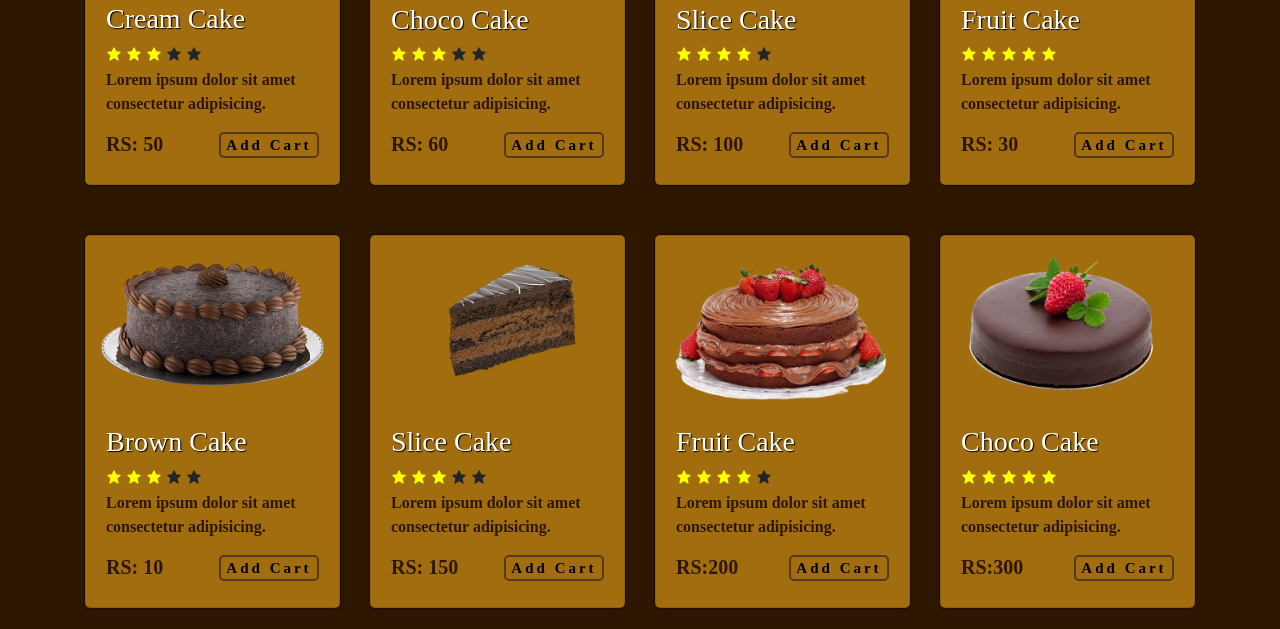
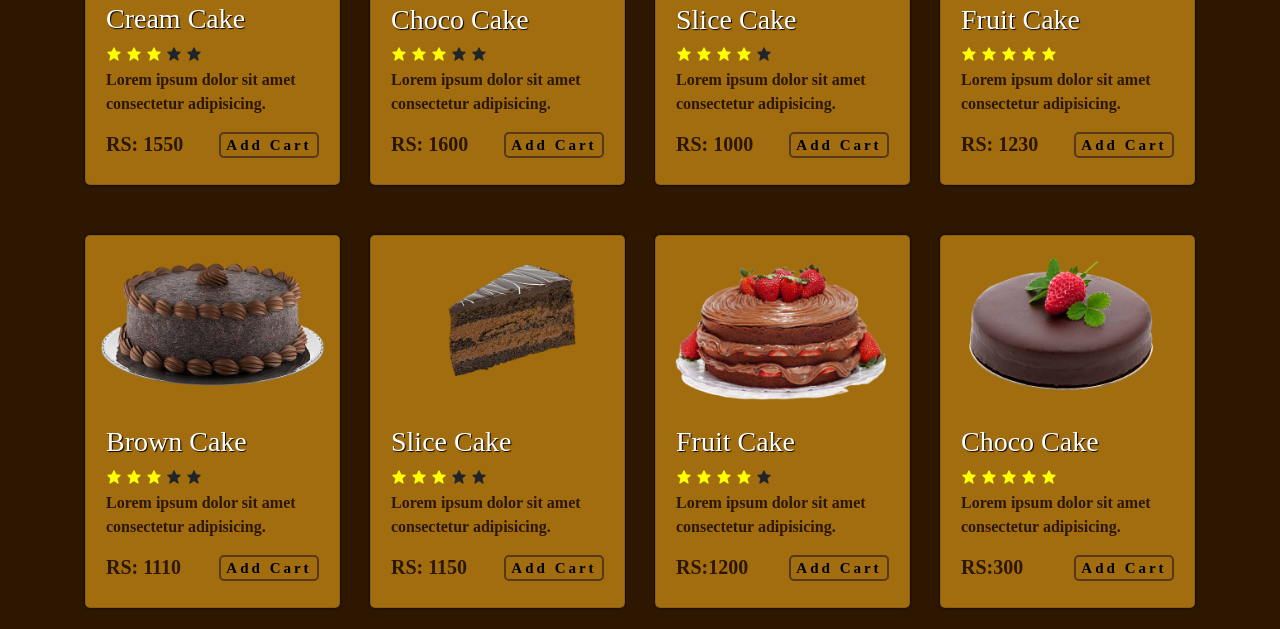
Before and after one commit to Beginnerdevelopers/Cake-Website-3, a plain HTML site: page index.html in a window 1280 px wide. Shown: the part 1960-2589 px from the top of the page. Drawn offline with nearby package versions, Linux system fonts and the light colour scheme; a web font is replaced by a local one.

Commit message:
Update the Price

```diff
--- a/index.html
+++ b/index.html
@@ -158,7 +158,7 @@
                           <i class="bx bxs-star "></i>
                         </div>
                         <p>Lorem ipsum dolor sit amet consectetur adipisicing.</p>
-                        <h6>RS: 50 <span><button>Add Cart</button></span></h6>
+                        <h6>RS: 1550 <span><button>Add Cart</button></span></h6>
                     </div>
                 </div>
                </div>
@@ -180,7 +180,7 @@
                           <i class="bx bxs-star "></i>
                         </div>
                         <p>Lorem ipsum dolor sit amet consectetur adipisicing.</p>
-                        <h6>RS: 60 <span><button>Add Cart</button></span></h6>
+                        <h6>RS: 1600 <span><button>Add Cart</button></span></h6>
                     </div>
                 </div>
                </div>
@@ -202,7 +202,7 @@
                           <i class="bx bxs-star "></i>
                         </div>
                         <p>Lorem ipsum dolor sit amet consectetur adipisicing.</p>
-                        <h6>RS: 100 <span><button>Add Cart</button></span></h6>
+                        <h6>RS: 1000 <span><button>Add Cart</button></span></h6>
                     </div>
                 </div>
                </div>
@@ -224,7 +224,7 @@
                           <i class="bx bxs-star checked"></i>
                         </div>
                         <p>Lorem ipsum dolor sit amet consectetur adipisicing.</p>
-                        <h6>RS: 30 <span><button>Add Cart</button></span></h6>
+                        <h6>RS: 1230 <span><button>Add Cart</button></span></h6>
                     </div>
                 </div>
                </div>
@@ -255,7 +255,7 @@
                            <i class="bx bxs-star "></i>
                          </div>
                          <p>Lorem ipsum dolor sit amet consectetur adipisicing.</p>
-                         <h6>RS: 10 <span><button>Add Cart</button></span></h6>
+                         <h6>RS: 1110 <span><button>Add Cart</button></span></h6>
                      </div>
                  </div>
                 </div>
@@ -277,7 +277,7 @@
                            <i class="bx bxs-star "></i>
                          </div>
                          <p>Lorem ipsum dolor sit amet consectetur adipisicing.</p>
-                         <h6>RS: 150 <span><button>Add Cart</button></span></h6>
+                         <h6>RS: 1150 <span><button>Add Cart</button></span></h6>
                      </div>
                  </div>
                 </div>
@@ -299,7 +299,7 @@
                            <i class="bx bxs-star "></i>
                          </div>
                          <p>Lorem ipsum dolor sit amet consectetur adipisicing.</p>
-                         <h6>RS:200 <span><button>Add Cart</button></span></h6>
+                         <h6>RS:1200 <span><button>Add Cart</button></span></h6>
                      </div>
                  </div>
                 </div>
```
